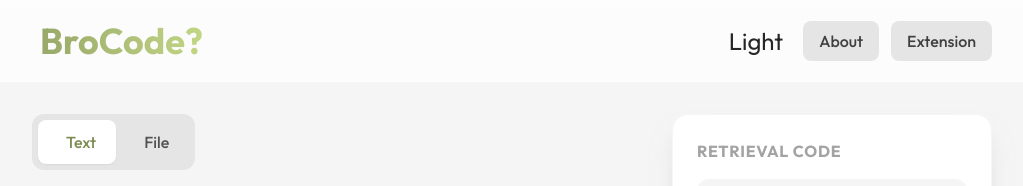
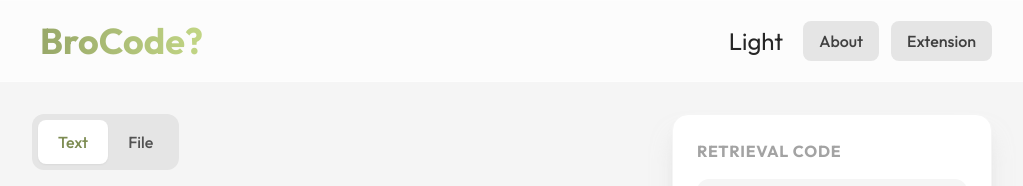
Before and after one commit to shuzers/brocode, a plain HTML site: page index.html in a window 1280 px wide. Shown: the top 186 px of the page, without its empty margins (128-1151 px from the left). Drawn offline with nearby package versions, Linux system fonts and the light colour scheme.

Commit message:
Update index.html

```diff
--- a/index.html
+++ b/index.html
@@ -102,14 +102,14 @@
             <input type="radio" name="mode" value="text" class="peer sr-only" checked>
             <span
               class="px-5 py-2.5 rounded-lg text-base font-medium text-neutral-600 dark:text-neutral-400 peer-checked:bg-white dark:peer-checked:bg-neutral-700 peer-checked:text-primary-600 dark:peer-checked:text-primary-400 peer-checked:shadow-sm transition-all flex items-center gap-2">
-              <span></span> Text
+              Text
             </span>
           </label>
           <label class="cursor-pointer">
             <input type="radio" name="mode" value="file" class="peer sr-only">
             <span
               class="px-5 py-2.5 rounded-lg text-base font-medium text-neutral-600 dark:text-neutral-400 peer-checked:bg-white dark:peer-checked:bg-neutral-700 peer-checked:text-primary-600 dark:peer-checked:text-primary-400 peer-checked:shadow-sm transition-all flex items-center gap-2">
-              <span></span> File
+              File
             </span>
           </label>
         </div>
```
